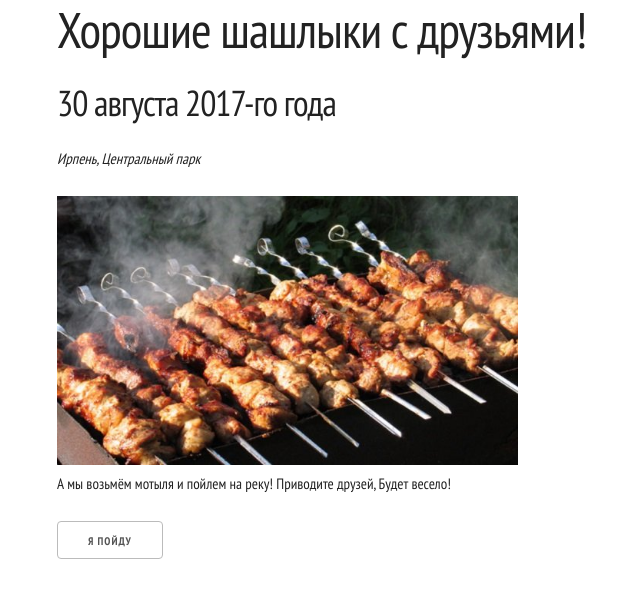
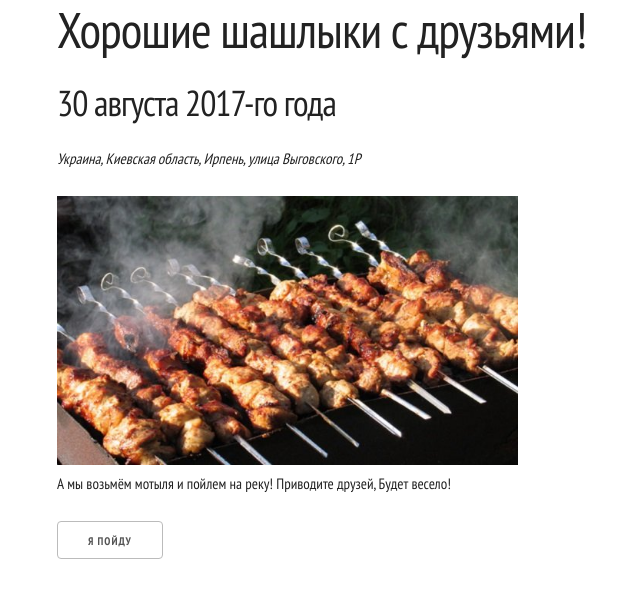
Before and after one commit to melnyk-r/barbecue, a plain HTML site: page index.html in a window 1280 px wide. Shown: the whole page, without its empty margins (103-743 px from the left). Drawn offline with Linux system fonts and the light colour scheme.

Commit message:
version with address

```diff
--- a/index.html
+++ b/index.html
@@ -19,7 +19,7 @@
     <div class="row">
       <div class="six columns">
         <h3>30 августа 2017-го года</h3>
-        <p><em>Ирпень, Центральный парк</em></p>
+        <p><em>Украина, Киевская область, Ирпень, улица Выговского, 1Р</em></p>
         <img src="bbq.jpg" alt="[Шашлыки]" class="u-max-full-width">
         <p>А мы возьмём мотыля и пойлем на реку! Приводите друзей, Будет весело!</p>
         <a href="http://goo.gl/forms/EloFZllQb6Q213yT2" class="button">Я пойду</a>
```
